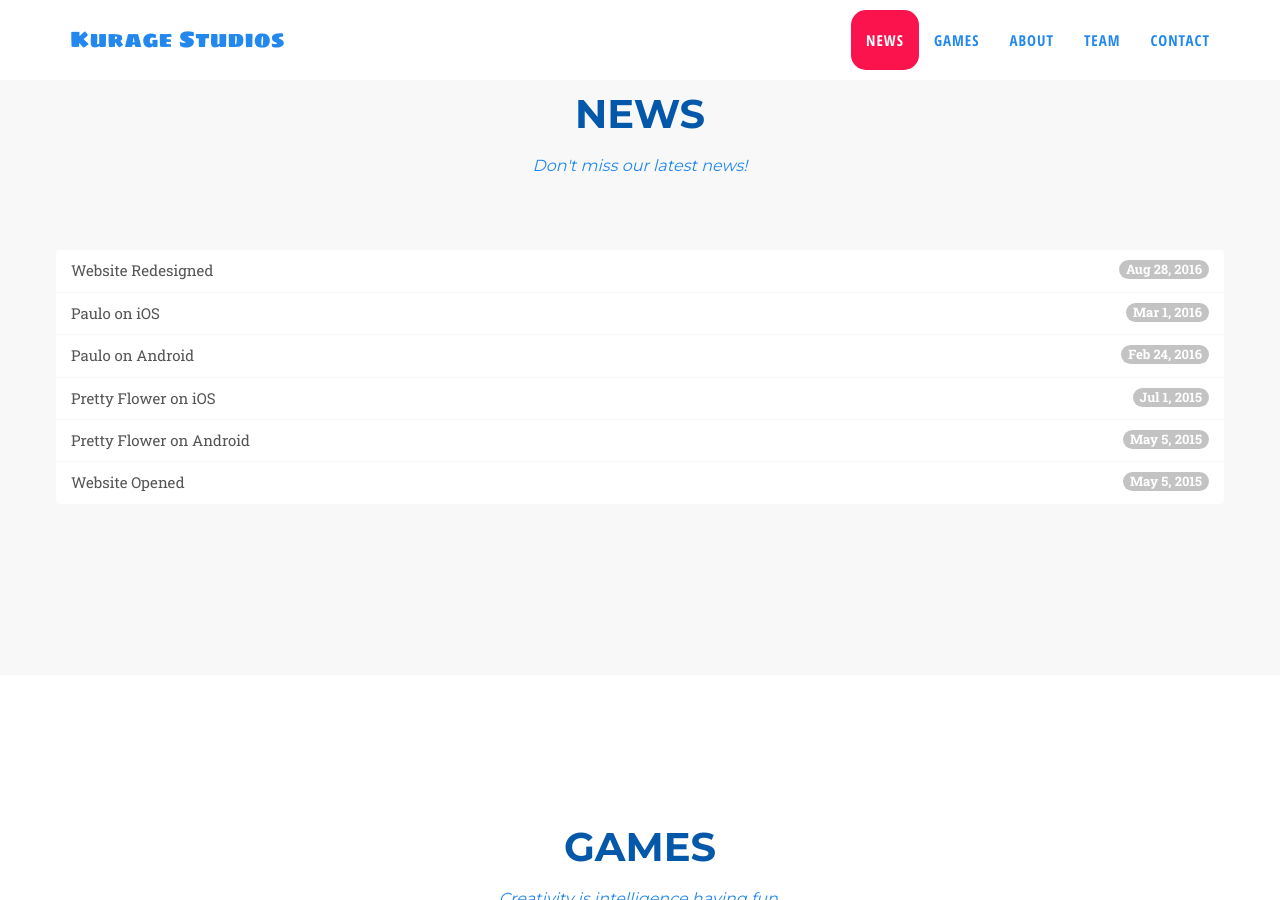
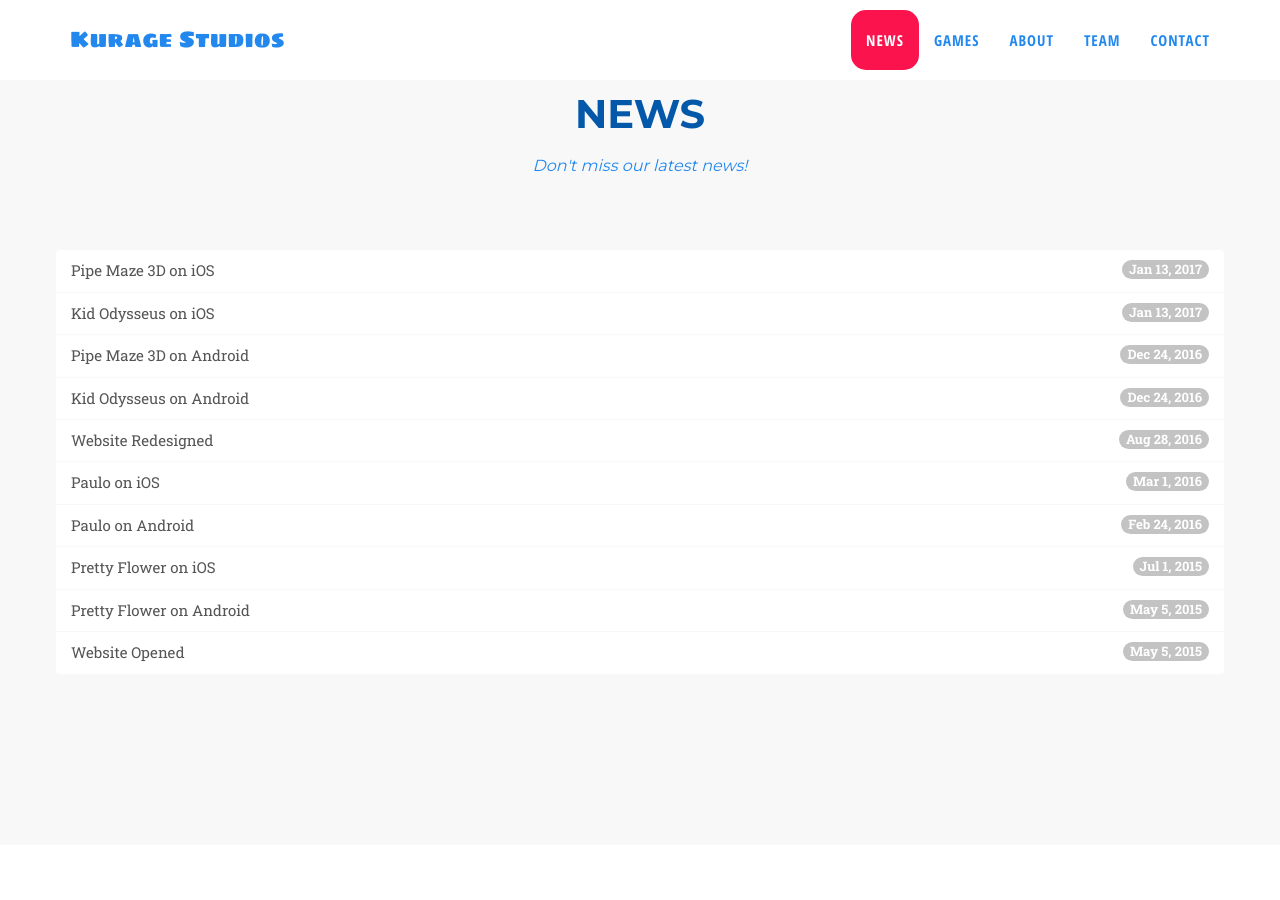
Before and after one commit to kuragestudios/kuragestudios.github.io, a Jekyll site: the page built from index.html, in a window 1280 px wide and 900 px high, scrolled down 816 px. Built offline with Jekyll 4.4.1, drawn with Linux system fonts in a browser that asks for light colours; comment, search, counter and statistics services are not loaded.

Commit message:
add posts

```diff
--- /dev/null
+++ b/_posts/2016-12-24-kid-odysseus-android.md
@@ -0,0 +1,17 @@
+---
+layout: post
+title: "Kid Odysseus on Android"
+categories: news
+tags: ["game", "arcade", "android"]
+date: 2016-12-24
+---
+
+We are pleased to announce the launch of our third game <a href="/games/kid-odysseus">Kid Odysseus</a> on Android.
+
+You can download Kid Odysseus on Google Play Store by following the link above.
+
+<a href="https://play.google.com/store/apps/details?id=com.studiokurage.kid" target="_blank">
+	<img src="/images/googleplay_get_it.jpg" alt="Get it on Google Play" />
+</a>
+
+The iOS version is currently being reviewed by Apple. Please stay tuned!
--- /dev/null
+++ b/_posts/2017-01-13-kid-odysseus-ios.md
@@ -0,0 +1,15 @@
+---
+layout: post
+title: "Kid Odysseus on iOS"
+categories: news
+tags: ["game", "arcade", "ios", "iphone", "ipad"]
+date: 2017-01-13
+---
+
+<a href="/games/kid-odysseus">Kid Odysseus</a> is finally available on the App Store.
+
+You can download Kid Odysseus on the App Store by following the link above.
+
+<a href="https://itunes.apple.com/us/app/kid-odysseus/id1123300764">
+	<img src="/images/appstore_get_it.jpg" alt="Available on the App Store" />
+</a>
--- /dev/null
+++ b/_posts/2017-11-26-pipe-maze-3d-android.md
@@ -0,0 +1,17 @@
+---
+layout: post
+title: "Pipe Maze 3D on Android"
+categories: news
+tags: ["game", "arcade", "android"]
+date: 2016-12-24
+---
+
+We are pleased to announce the launch of our third game <a href="/games/pipe-maze-3d">Pipe Maze 3D</a> on Android.
+
+You can download Pipe Maze 3D on Google Play Store by following the link above.
+
+<a href="https://play.google.com/store/apps/details?id=com.studiokurage.maze" target="_blank">
+	<img src="/images/googleplay_get_it.jpg" alt="Get it on Google Play" />
+</a>
+
+The iOS version is currently being reviewed by Apple. Please stay tuned!
--- /dev/null
+++ b/_posts/2017-11-28-pipe-maze-3d-ios.md
@@ -0,0 +1,15 @@
+---
+layout: post
+title: "Pipe Maze 3D on iOS"
+categories: news
+tags: ["game", "arcade", "ios", "iphone", "ipad"]
+date: 2017-01-13
+---
+
+<a href="/games/pipe-maze-3d">Pipe Maze 3D</a> is finally available on the App Store.
+
+You can download Pipe Maze 3D on the App Store by following the link above.
+
+<a href="https://itunes.apple.com/us/app/pipe-maze-3d/id1257590197">
+	<img src="/images/appstore_get_it.jpg" alt="Available on the App Store" />
+</a>
```
Also changed, not shown: _games/kid-odysseus.md (+4 -0 lines), _games/paulo.md (+2 -0 lines).
